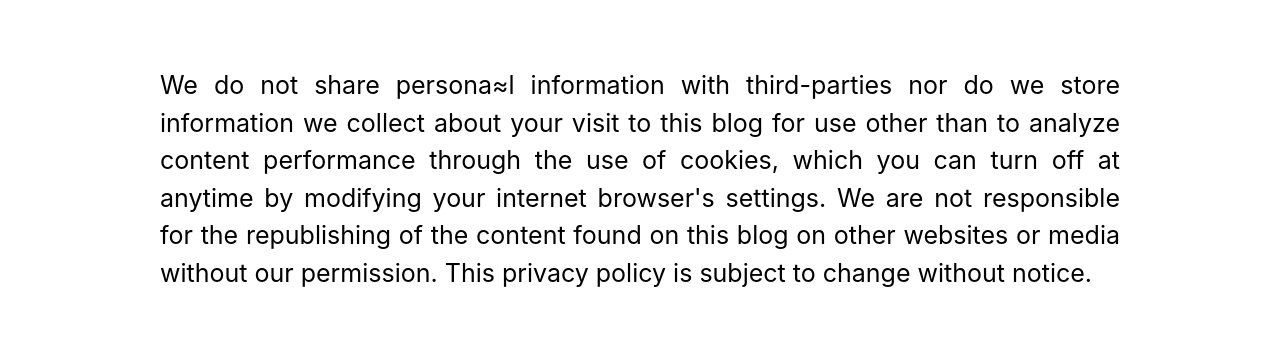
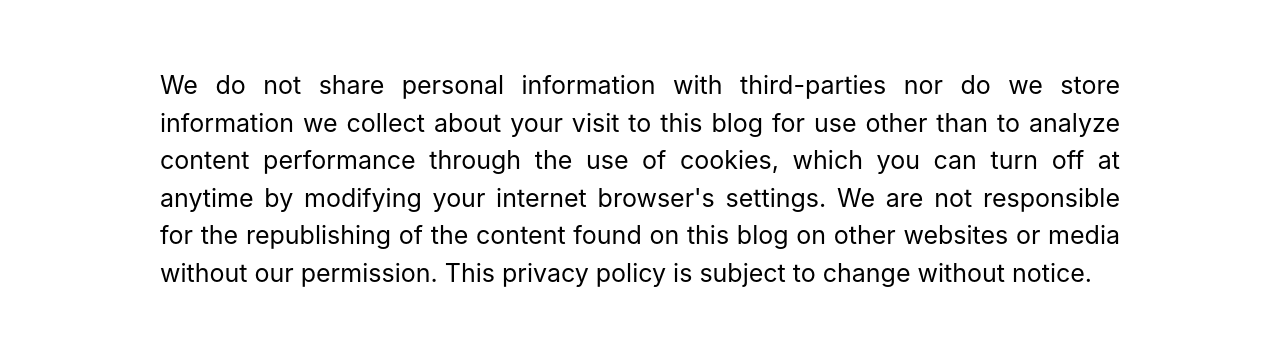
Before and after one commit to mrabdullahsahin/abdullahsahin, a Gatsby site: page /privacy in a window 1280 px wide. Shown: the part 1051-1410 px from the top of the page. Built offline with nearby package versions, Linux system fonts and the light colour scheme; Gatsby itself is replaced by a stand-in of ours.

Commit message:
Fix the Privacy Policy page text mistake

```diff
--- a/src/pages/privacy.js
+++ b/src/pages/privacy.js
@@ -45,7 +45,7 @@ const Privacy = () => (
         <PrivacyArea>
             <PrivacyTitle>Privacy Policy</PrivacyTitle>
             <PrivacyText>
-                We do not share persona≈l information with third-parties nor do we store information we collect about your visit to this blog for use other than to analyze content performance through the use of cookies, which you can turn off at anytime by modifying your internet browser's settings. We are not responsible for the republishing of the content found on this blog on other websites or media without our permission. This privacy policy is subject to change without notice.
+                We do not share personal information with third-parties nor do we store information we collect about your visit to this blog for use other than to analyze content performance through the use of cookies, which you can turn off at anytime by modifying your internet browser's settings. We are not responsible for the republishing of the content found on this blog on other websites or media without our permission. This privacy policy is subject to change without notice.
             </PrivacyText>
         </PrivacyArea>
 
```
